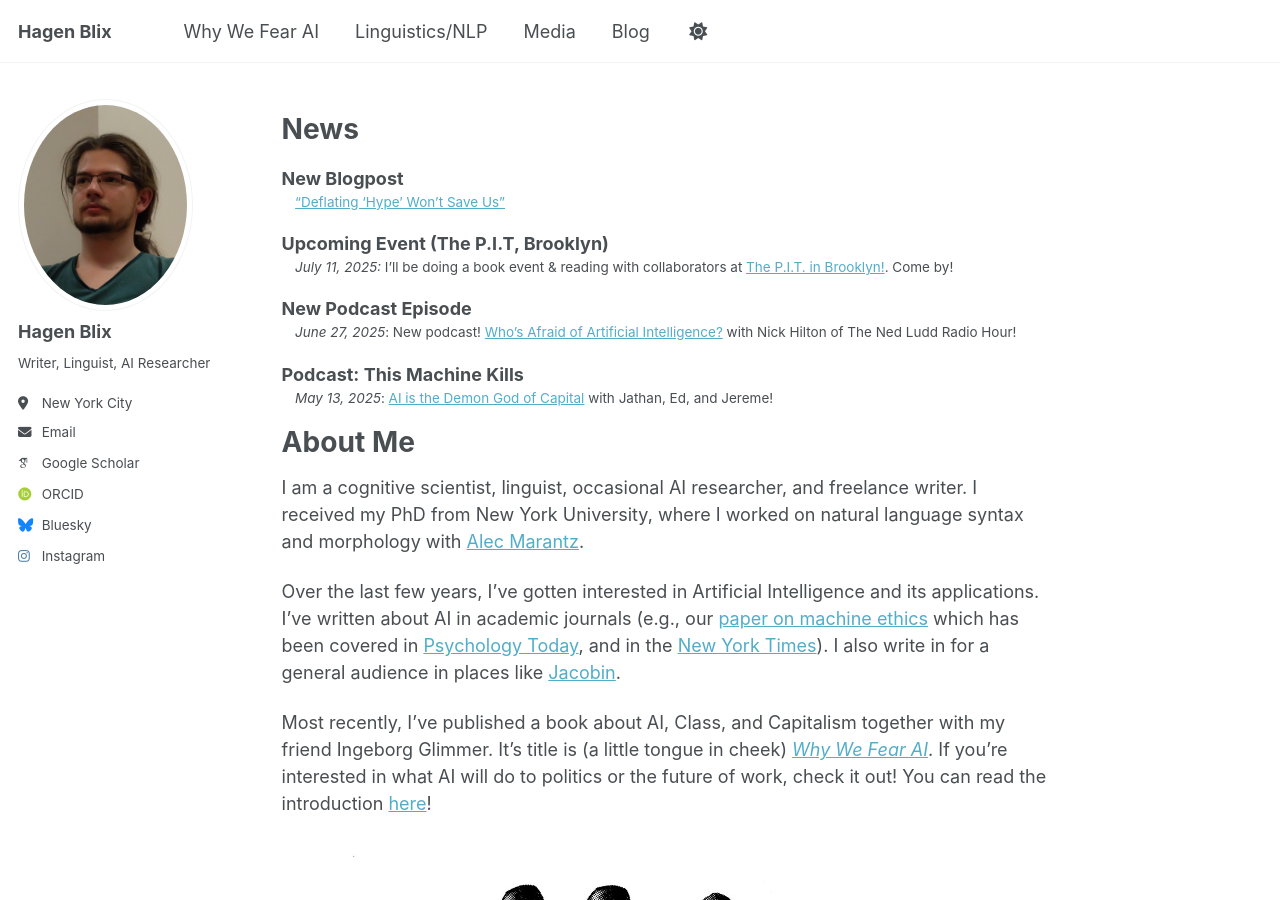
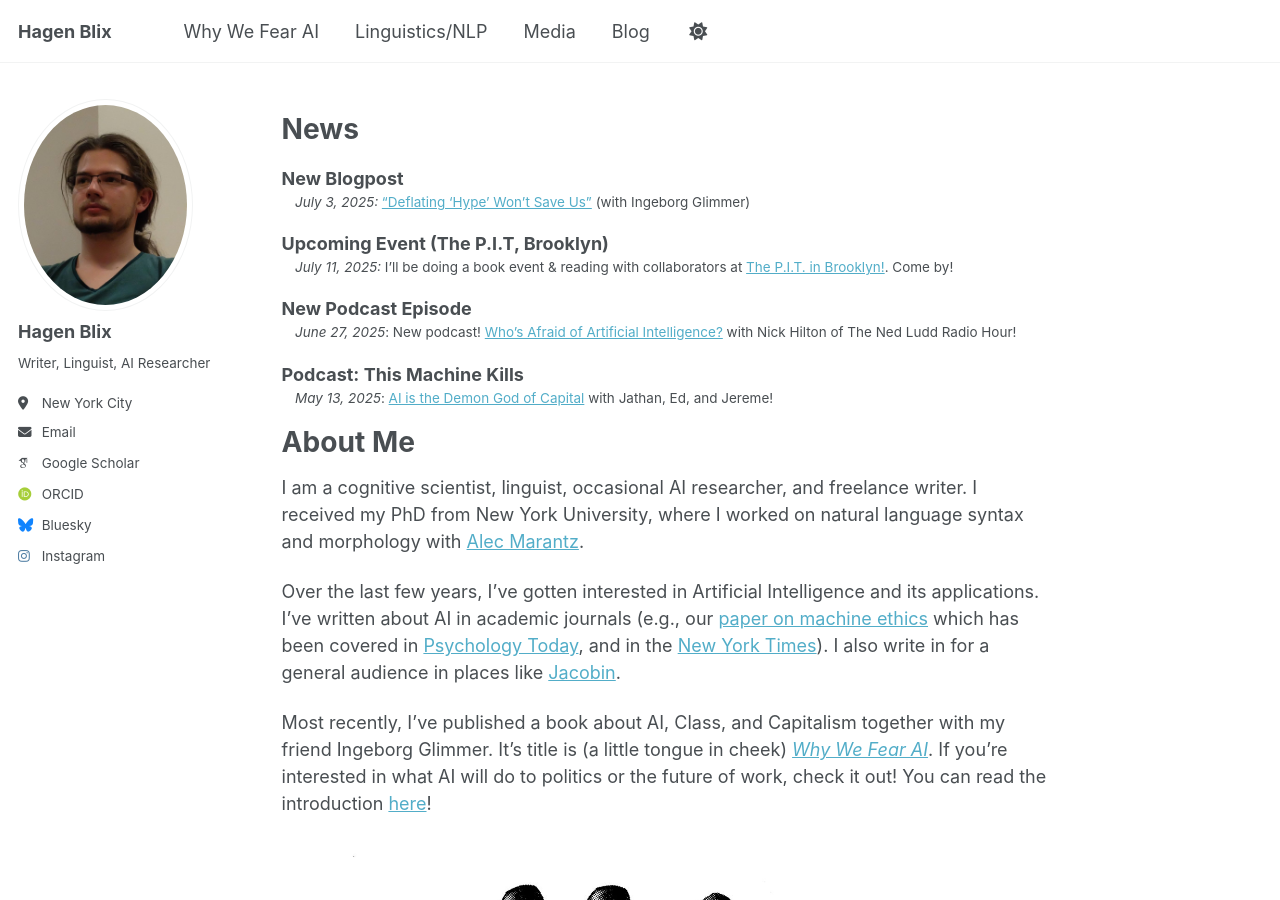
Before and after one commit to hagenblix/hagenblix.github.io, a Jekyll site: the page built from _pages/about.md, in a window 1280 px wide and 900 px high. Built offline with Jekyll 4.4.1, drawn with Linux system fonts in a browser that asks for light colours; some web fonts are replaced; a script that is not in the unit is left out.

Commit message:
modified:   _pages/about.md

```diff
--- a/_pages/about.md
+++ b/_pages/about.md
@@ -12,7 +12,7 @@ News
 ===========
 
 New Blogpost
-: ["Deflating 'Hype' Won't Save Us"](https://hagenblix.github.io/posts/deflating-hype/)
+: *July 3, 2025:* ["Deflating 'Hype' Won't Save Us"](https://hagenblix.github.io/posts/deflating-hype/) (with Ingeborg Glimmer)
 
 Upcoming Event (The P.I.T, Brooklyn)
 :   *July 11, 2025:* I'll be doing a book event & reading with collaborators at [The P.I.T.  in Brooklyn!](https://www.propertyistheft.org/events-1/2294g6dzfx5atk0fmwvif02b1uqyuc). Come by!
```
